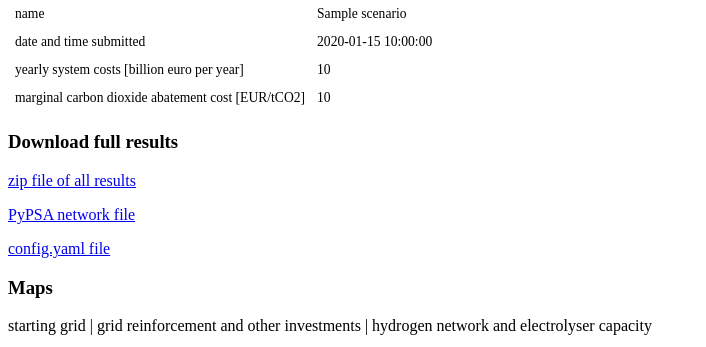
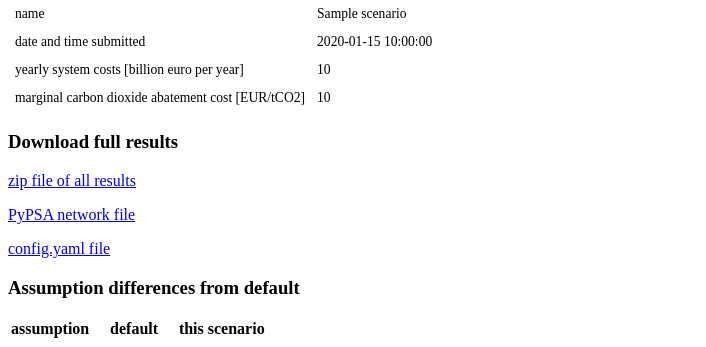
Before and after one commit to PyPSA/pypsa-server, a Flask app: template templates/result.html in a window 1280 px wide. Shown: the part 122-469 px from the top of the page, without its empty margins (0-706 px from the left). Run offline with Flask 2, Linux system fonts and the light colour scheme; the template is opened without the code that fills it: most values are stand-ins (such as "Sample title", 1, 10 or a date in 2020).

Commit message:
Track and display differences to default assumptions

```diff
--- a/server.py
+++ b/server.py
@@ -118,7 +118,7 @@
 @app.route('/results')
 def results():
     scenarios = pd.read_csv("static/scenarios.csv",
-                            names=["jobid","scenario_name","datetime"])
+                            names=["jobid","scenario_name","datetime","diff"])
     print(scenarios)
     return render_template('results.html',
                            scenarios=scenarios.T.to_dict())
@@ -141,9 +141,13 @@
     with open(f"static/results/{jobid}/config.yaml",'r') as f:
         options = yaml.safe_load(f)
 
+    with open(f"static/results/{jobid}/diff.yaml",'r') as f:
+        diff = yaml.safe_load(f)
+
     return render_template('result.html',
                            jobid=jobid,
                            options=options,
+                           diff=diff,
                            summary=summary.to_dict())
 
 
--- a/templates/result.html
+++ b/templates/result.html
@@ -35,6 +35,22 @@
     <p><a href="../static/results/{{jobid}}/{{jobid}}.zip">zip file of all results</a></p>
     <p><a href="../static/results/{{jobid}}/postnetworks/elec_s_{{ options['scenario']['clusters'] }}_lv{{ options['scenario']['lv'] }}__none_{{ options['scenario']['planning_horizon'] }}.nc">PyPSA network file</a></p>
     <p><a href="../static/results/{{jobid}}/config.yaml">config.yaml file</a></p>
+
+    <h3>Assumption differences from default</h3>
+    <table>
+      <tr>
+	<th>assumption</th>
+	<th>default</th>
+	<th>this scenario</th>
+      </tr>
+      {% for key in diff.keys() %}
+      <tr>
+	<td>{{ key }}</td>
+	<td>{{ diff[key][0] }}</td>
+	<td>{{ diff[key][1] }}</td>
+      </tr>
+      {% endfor %}
+    </table>
 
     <h3>Maps</h3>
 
--- a/templates/results.html
+++ b/templates/results.html
@@ -14,12 +14,14 @@
 	<th>date and time submitted</th>
 	<th>name</th>
 	<th>id</th>
+	<th>difference to default</th>
       </tr>
       {% for scenario in scenarios.values() %}
       <tr>
 	<td>{{ scenario["datetime"] }}</td>
 	<td>{{ scenario["scenario_name"] }}</td>
 	<td><a href="results/{{ scenario["jobid"] }}">{{ scenario["jobid"] }}</a></td>
+	<td>{{ scenario["diff"] }}</td>
       </tr>
       {% endfor %}
     </table>
```
Also changed, not shown: worker.py (+20 -4 lines).
